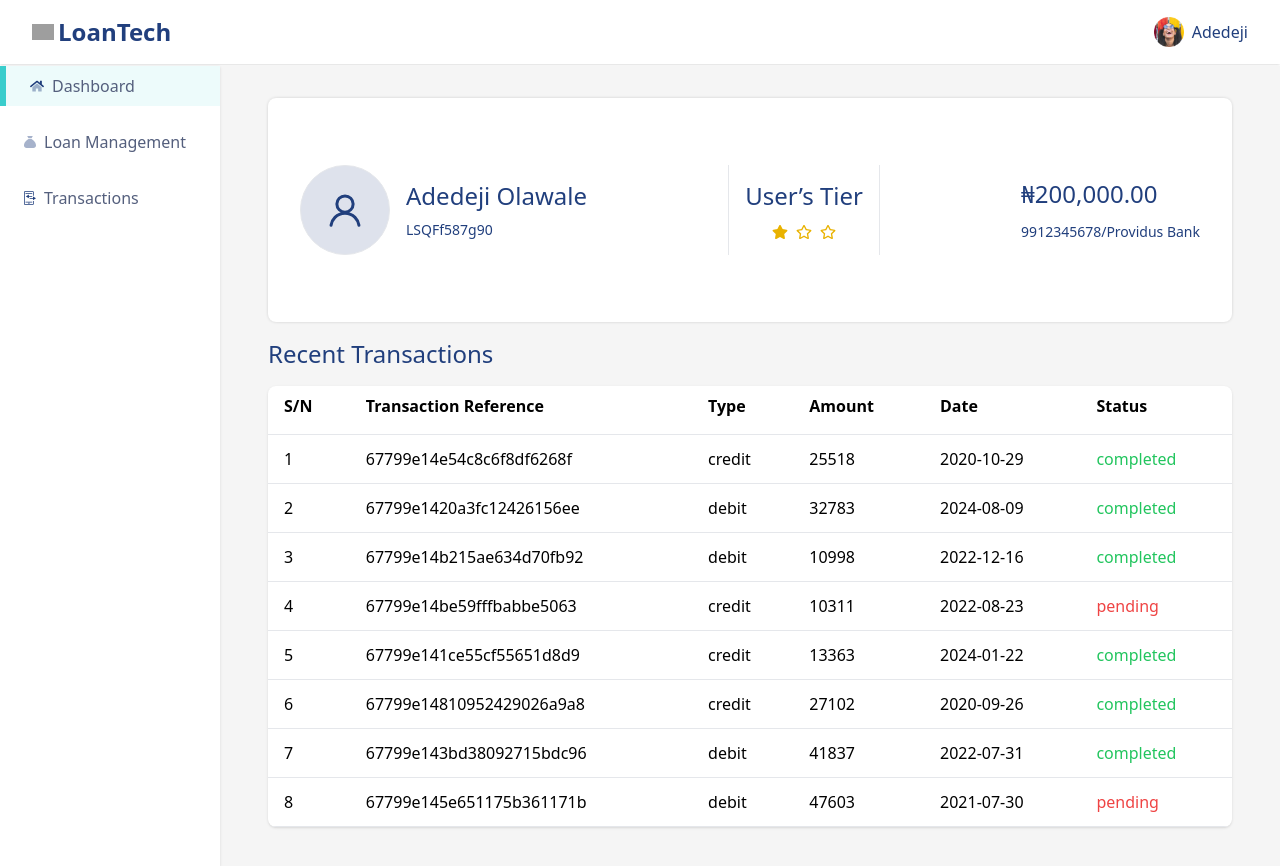
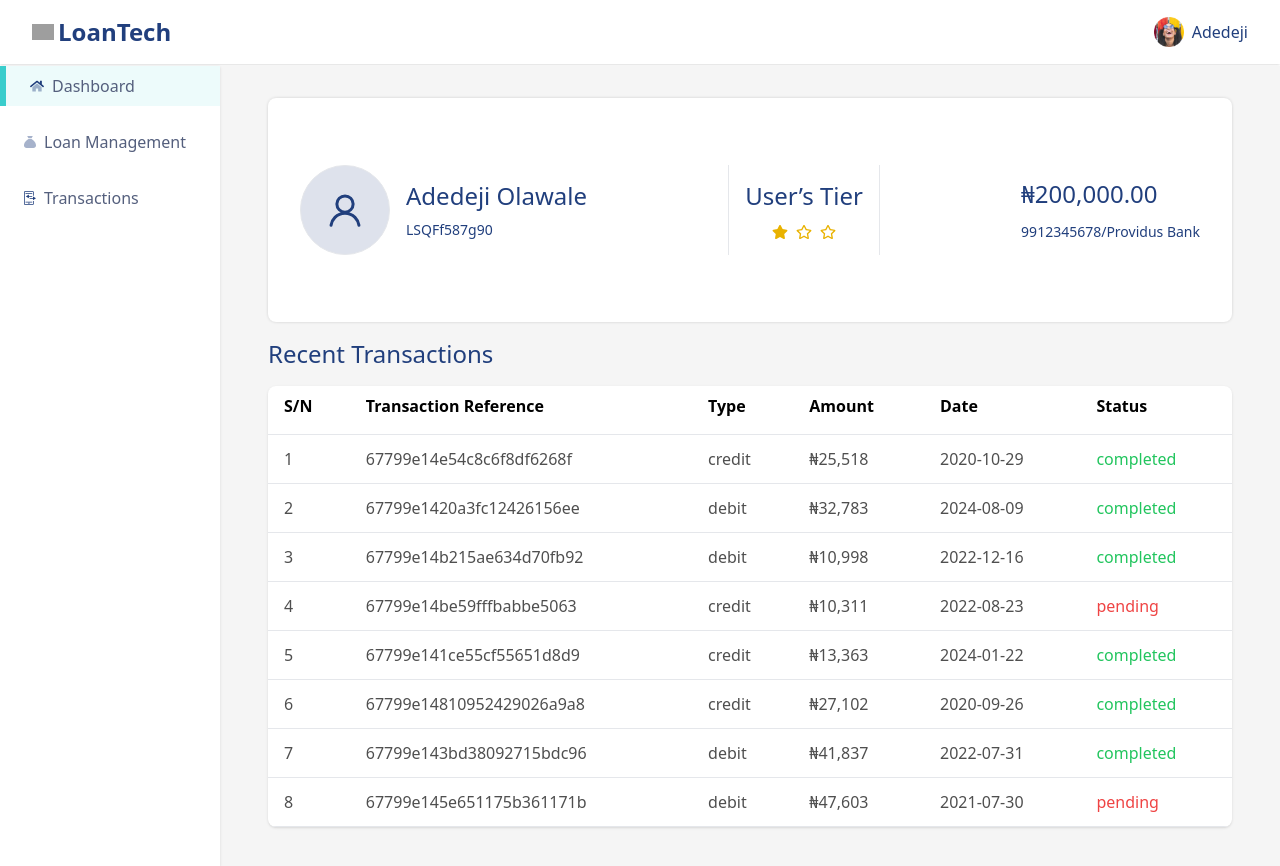
Before and after one commit to stevechude/loan-app-react, a React (Vite) app: page / in a window 1280 px wide. Built offline with nearby package versions, Linux system fonts and the light colour scheme; grey boxes are pictures that could not be loaded.

Commit message:
formatting amounts and table text color tweak

```diff
--- a/src/components/loan/SingleLoan.tsx
+++ b/src/components/loan/SingleLoan.tsx
@@ -9,6 +9,19 @@ const SingleLoan = () => {
     queryKey: ["fetchSingleLoan"],
     queryFn: () => fetchLoanById(loanId),
   });
+
+  function formatAmount(amount: number) {
+    // const numericAmount =
+    const amountString =
+      typeof amount === "string" ? amount : amount?.toString();
+
+    // Remove commas from the amount
+    const numericAmount = parseFloat(amountString?.replace(/,/g, ""));
+
+    return Number(numericAmount).toLocaleString(undefined, {
+      maximumFractionDigits: 2,
+    }); // Format the number with commas
+  }
 
   return (
     <div className="bg-white p-8 rounded-xl w-[80vw] md:w-[50vw] lg:w-[25rem]">
@@ -30,7 +43,7 @@ const SingleLoan = () => {
             </div>
             <div className="flex items-center justify-between">
               <p className="text-[#213F7D]">Amount:</p>
-              <span>{loan?.amount}</span>
+              <span>₦{formatAmount(loan?.amount ?? 0)}</span>
             </div>
             <div className="flex items-center justify-between gap-4">
               <p className="text-[#213F7D]">Loan Id:</p>
--- a/src/components/tables/Table.tsx
+++ b/src/components/tables/Table.tsx
@@ -1,3 +1,4 @@
+import { Link } from "react-router-dom";
 import { setLoanId, setOpenDetails } from "../../redux/features/loanSlice";
 import { useAppDispatch } from "../../redux/hooks";
 
@@ -15,6 +16,19 @@ type Props = {
 
 const Table = ({ headers, data, click }: Props) => {
   const dispatch = useAppDispatch();
+
+  function formatAmount(amount: number) {
+    // const numericAmount =
+    const amountString =
+      typeof amount === "string" ? amount : amount?.toString();
+
+    // Remove commas from the amount
+    const numericAmount = parseFloat(amountString?.replace(/,/g, ""));
+
+    return Number(numericAmount).toLocaleString(undefined, {
+      maximumFractionDigits: 2,
+    }); // Format the number with commas
+  }
 
   return (
     <div>
@@ -36,7 +50,7 @@ const Table = ({ headers, data, click }: Props) => {
           {data?.map((dt, idx) => (
             <tr
               key={dt?._id ? dt?._id : idx}
-              className={`text-tableTextColor border-t border-b text-xs md:text-sm lg:text-base ${
+              className={`text-[#4f4f4f] border-t border-b text-xs md:text-sm lg:text-base ${
                 click ? "hover:bg-slate-100" : ""
               }`}
             >
@@ -58,11 +72,14 @@ const Table = ({ headers, data, click }: Props) => {
                       : ""
                   } ${header.key === "desc" ? "truncate" : ""}`}
                 >
-                  <a href={""} className={`${click ? "cursor-text" : ""}`}>
+                  {header.key === "amount" ? "₦" : ""}
+                  <Link to={""} className={`${click ? "cursor-text" : ""}`}>
                     {header.key === "createdAt"
                       ? dt[header.key].slice(0, 10)
+                      : dt[header.key] && header.key === "amount"
+                      ? formatAmount(dt[header.key])
                       : dt[header.key]}
-                  </a>
+                  </Link>
                 </td>
               ))}
               {click && (
```
